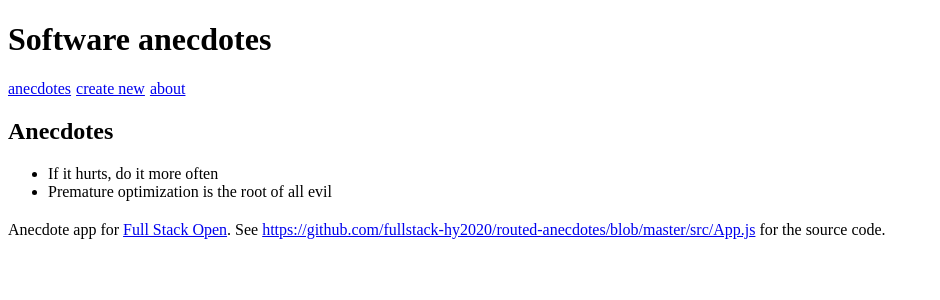
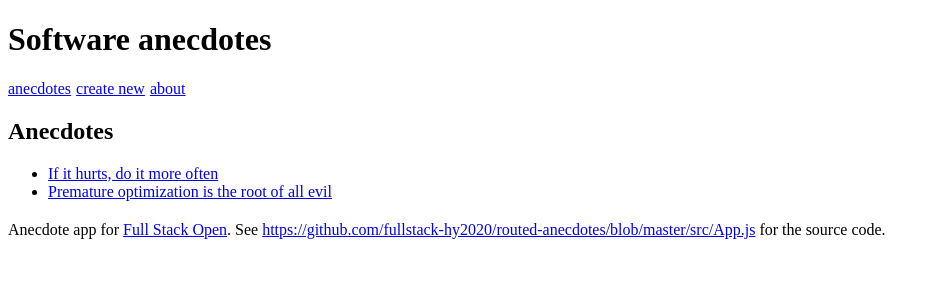
Before and after one commit to IINomadll/Full-Stack-open, a React (Vite) app in the folder osa7/routed-anecdotes/: page / in a window 1280 px wide. Shown: the top 300 px of the page, without its empty margins (0-940 px from the left). Built offline with nearby package versions, Linux system fonts and the light colour scheme.

Commit message:
7.2 done

```diff
--- a/osa7/routed-anecdotes/src/App.jsx
+++ b/osa7/routed-anecdotes/src/App.jsx
@@ -1,5 +1,11 @@
 import { useState } from "react";
-import { BrowserRouter as Router, Routes, Route, Link } from "react-router-dom";
+import {
+  BrowserRouter as Router,
+  Routes,
+  Route,
+  Link,
+  useParams,
+} from "react-router-dom";
 
 const Menu = () => {
   const padding = {
@@ -20,12 +26,30 @@
   );
 };
 
+const Anecdote = ({ anecdotes }) => {
+  const id = useParams().id;
+  const anecdote = anecdotes.find((a) => a.id === Number(id));
+  return (
+    <div>
+      <h2>
+        {anecdote.content} by {anecdote.author}
+      </h2>
+      <p>has {anecdote.votes} votes</p>
+      <p>
+        for more info see <a href={anecdote.info}>{anecdote.info}</a>
+      </p>
+    </div>
+  );
+};
+
 const AnecdoteList = ({ anecdotes }) => (
   <div>
     <h2>Anecdotes</h2>
     <ul>
       {anecdotes.map((anecdote) => (
-        <li key={anecdote.id}>{anecdote.content}</li>
+        <li key={anecdote.id}>
+          <Link to={`/anecdotes/${anecdote.id}`}>{anecdote.content}</Link>
+        </li>
       ))}
     </ul>
   </div>
@@ -164,6 +188,10 @@
         <Menu />
         <Routes>
           <Route path="/" element={<AnecdoteList anecdotes={anecdotes} />} />
+          <Route
+            path="/anecdotes/:id"
+            element={<Anecdote anecdotes={anecdotes} />}
+          />
           <Route path="/about" element={<About />} />
           <Route path="/create" element={<CreateNew addNew={addNew} />} />
         </Routes>
```
